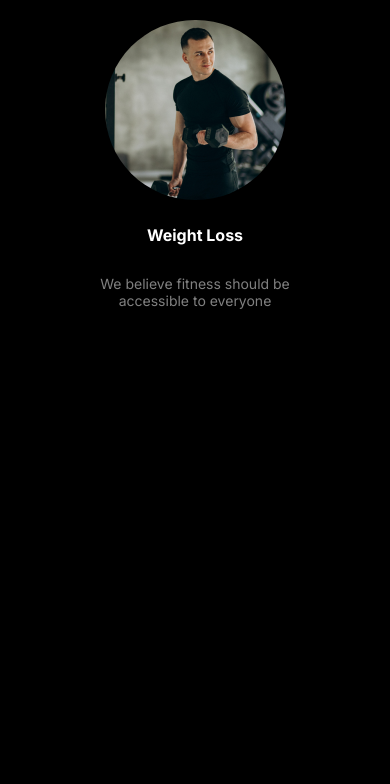
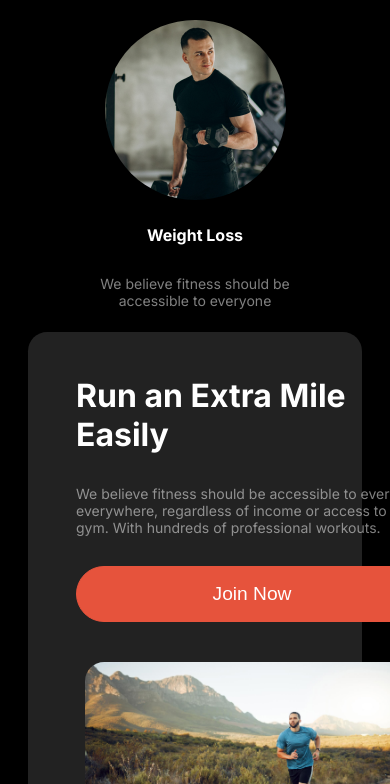
Before and after one commit to Mintu-Das1/web-assignment-2-ph, a plain HTML site: page index.html in a window 390 px wide. Shown: the part 2436-3220 px from the top of the page. Before the commit the page ends 2745 px from the top, so only its background shows below. Drawn offline with Linux system fonts and the light colour scheme; a web font is replaced by a local one.

Commit message:
added extra-run-section and made it responsive

```diff
--- a/index.html
+++ b/index.html
@@ -87,6 +87,18 @@
             </div>
         </section>
 
+    <!-- Run-Extra-advice -->
+        <section class="all-margin secondary-bg habit-section">
+            <div class="extra-run-details">
+                 <h2 class="color-white" id="heading">Run an Extra Mile Easily</h2>
+                 <p class="primary-details">We believe fitness should be accessible to everyone, everywhere, regardless of income or access to a gym. With hundreds of professional workouts.</p>
+                 <button class="primary-btn join-btn">Join Now</button>
+            </div>
+            <div class="run-img">
+                <img src="images/run.jpg" alt="">
+            </div>
+        </section>
+
     </main>
 
     <footer></footer>
--- a/styles/style.css
+++ b/styles/style.css
@@ -87,7 +87,7 @@
     font-size: 3rem;
  }
  .habit-section{
-    margin-top: 8rem;
+    margin-top: 9rem;
 
  }
  #image-shape{
@@ -208,6 +208,29 @@
   }
 
 
+  /* Run-Extra-Easily */
+  .secondary-bg{
+    display: grid;
+    grid-template-columns: repeat(2,1fr);
+    gap: 12.3rem;
+    background-color: #222222;
+    /* width: 71rem; */
+    border-radius: 1.2rem;
+    padding: 3rem;
+  }
+  .secondary-bg img{
+    width: 100%;
+    border-radius: 1.2rem;
+  }
+  .run-img{
+    width: 31.5rem;
+
+  }
+  .extra-run-details{
+    width: 22rem;
+    margin-top: -30px;
+  }
+
 
   @media  screen and (max-width: 576px) {
 
@@ -244,11 +267,23 @@
     #heading{
         font-size: 2rem;
     }
-    .habit-container{
+    .habit-container, .secondary-bg{
         grid-template-columns: repeat(1,1fr);
         gap: 2.5rem;
         justify-items: center;
+        margin-bottom: 2.5rem;
 
     }
+    .run-img{
+        width: 20.9rem;
+    }
+    .extra-run-details{
+        justify-items: center;
+    }
+    .join-btn{
+        width: 22rem;
+    }
+
+
 
   }
```
